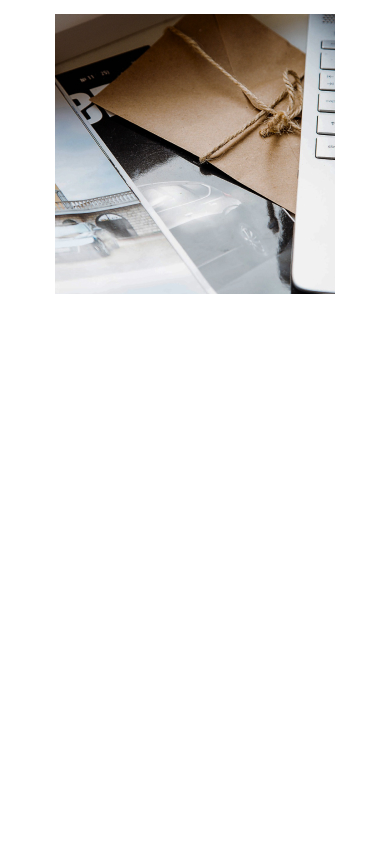
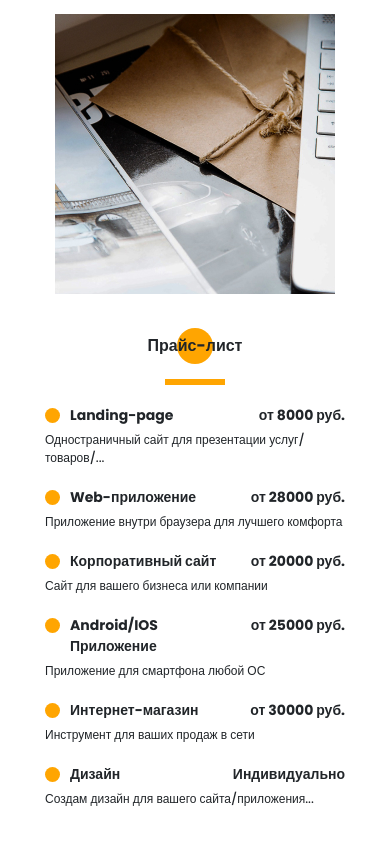
Before and after one commit to Alex-Rubanov/portfolio-template, a website: page src/index.html in a window 390 px wide. Shown: the part 7380-8228 px from the top of the page. Before the commit the page ends 7714 px from the top, so only its background shows below. Drawn offline with nearby package versions, Linux system fonts and the light colour scheme; files that its build step writes are made by us from their sources; files whose address does not match are found by name.

Commit message:
added RWD for section price

```diff
--- a/src/index.html
+++ b/src/index.html
@@ -396,7 +396,7 @@
         </div>
     </section>
 
-    <!-- <section class="price">
+    <section class="price">
         <div class="container">
             <h2 class="title title_fz16 title__section-title">Прайс-лист</h2>
             <div class="divider"></div>
@@ -452,7 +452,7 @@
             </div>
 
         </div>
-    </section> -->
+    </section>
 
     <!-- <section class="contacts">
         <div class="container">
--- a/src/sass/blocks/_media.scss
+++ b/src/sass/blocks/_media.scss
@@ -78,6 +78,17 @@
             padding: 0;
             grid-template: repeat(2, minmax(345px, auto)) / 1fr ;
             row-gap: 25px;
+        }
+    }
+    .price {
+        &__list {
+            padding: 0;
+            gap: 30px 20px;
+            grid-template: repeat(3,minmax(44px,auto)) / repeat(auto-fit, 330px);
+            justify-content: center;
+            .list__item-head {
+                gap: 15px;
+            }
         }
     }
 }
@@ -336,4 +347,24 @@
             margin-bottom: 40px;
         }
     }
+    .price {
+        padding-bottom: 40px;
+        .title {
+            &_fz16 {
+                margin-bottom: 21px;
+            }
+        }
+        .divider {
+            margin-bottom: 20px;
+        }
+        &__list {
+            padding: 0;
+            gap: 20px;
+            grid-template: repeat(3,minmax(44px,auto)) / repeat(auto-fit, 300px);
+            justify-content: center;
+            .list__item-head {
+                gap: 15px;
+            }
+        }
+    }
 }
--- a/src/sass/blocks/_price.scss
+++ b/src/sass/blocks/_price.scss
@@ -16,6 +16,7 @@
         &-head {
             display: grid;
             grid-template-columns: 2fr 1fr;
+            grid-template-rows: minmax(21px, auto);
             justify-content: space-between;
             margin-bottom: 5px;
         }
```
Also changed, not shown: dist/css/style.min.css, dist/index.html.
